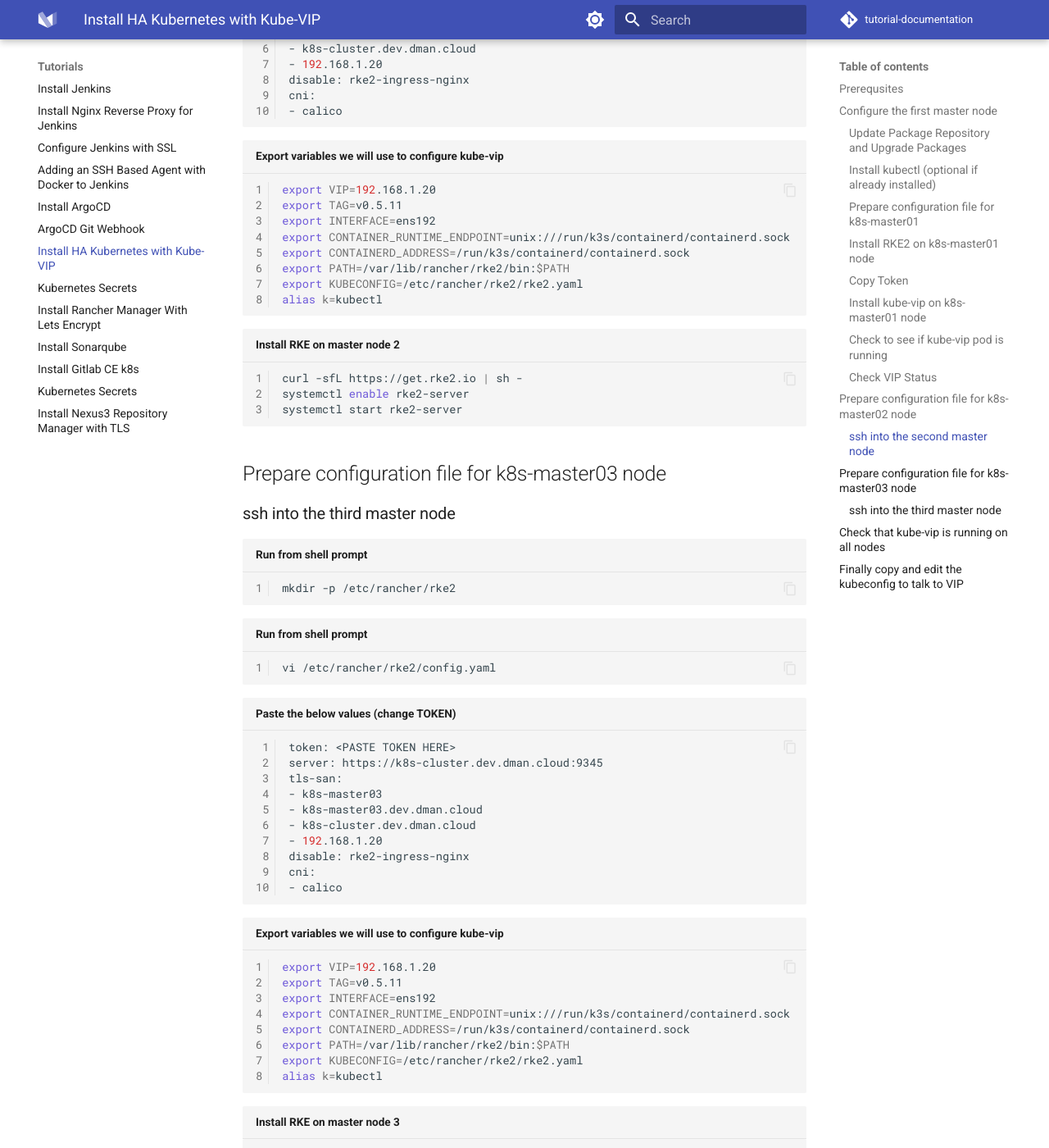
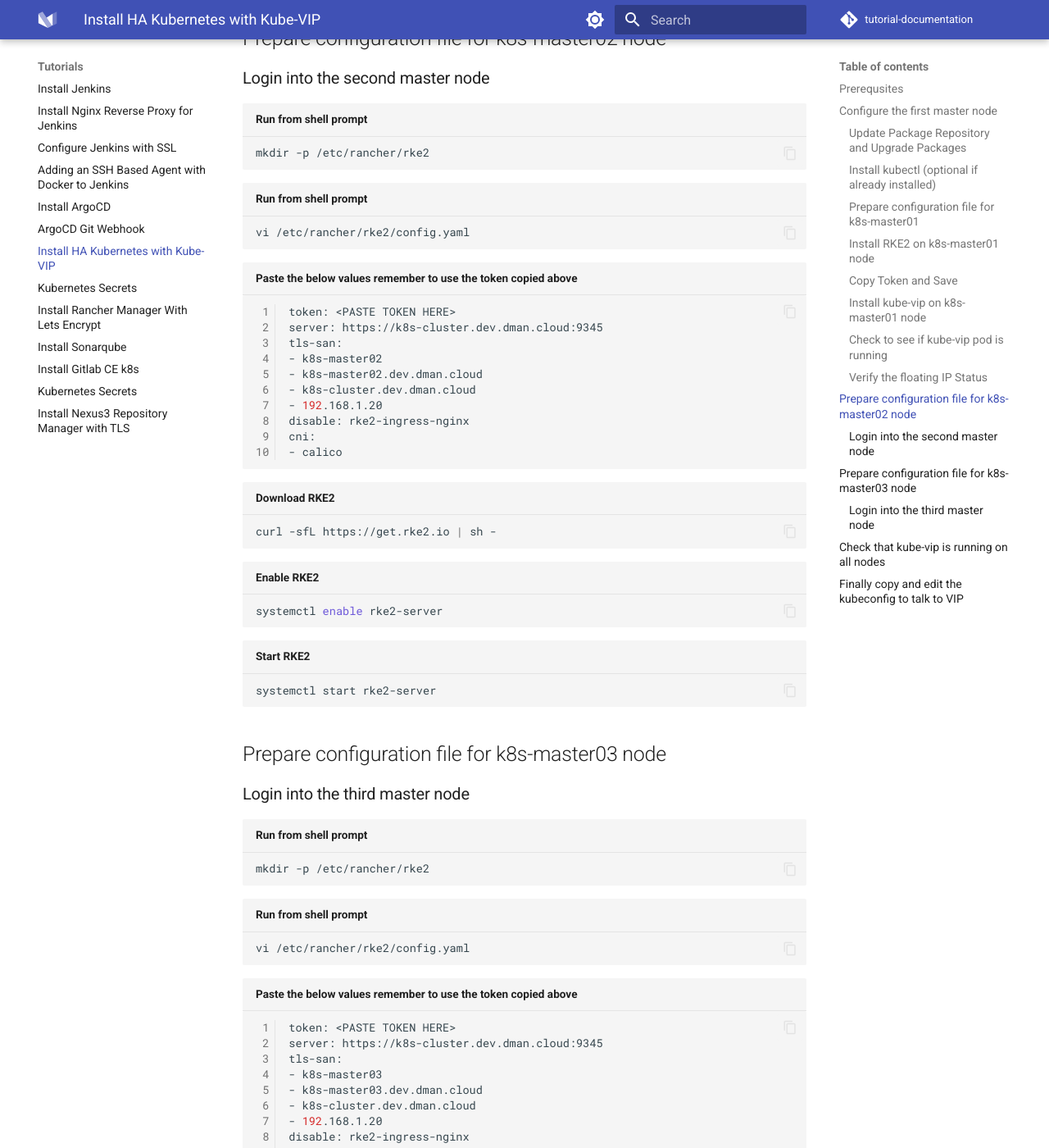
Before and after one commit to dmancloud/tutorial-documentation, an MkDocs documentation site: the page built from docs/ha-kubernetes-cluster-with-rke2.md, in a window 1280 px wide and 1400 px high, scrolled down 3436 px. Shown: the whole window at 82% size. Built offline with MkDocs 1.6.1 and Material for MkDocs 9.7.7, drawn with Linux system fonts in a browser that asks for light colours; comment, search, counter and statistics services are not loaded; the version menu is left out; some of the changed text lies outside the part shown.

Commit message:
cleaned up the markdown and fixed some steps

````diff
--- a/docs/ha-kubernetes-cluster-with-rke2.md
+++ b/docs/ha-kubernetes-cluster-with-rke2.md
@@ -2,26 +2,24 @@
 kube-vip provides Kubernetes clusters with a virtual IP and load balancer for both the control plane (for building a highly-available cluster) and Kubernetes Services of type LoadBalancer without relying on any external hardware or software.
 ## Prerequsites
 
-``` text
-1) Three (3) Virtual Machines with Static IPs
-```
-``` text
-2) DNS configured for each of the nodes
-```
 
-``` text
-3) Floating IP Address (VIP)
-```
+!!! tip "System Requirements"
+    Three (3) linux virtual machines with statically configured IPs. It is recommended that the virtual machines have an **A Record** pointing to the IP address of the host.
 
-``` text
-4) DNS configured for Floating Hostname/IP
-```
+    A floating IP Address for the Virtual IP to access the cluster. It is recommended that to have an **A Record** pointing to the floating IP Address.
+
+
+
+
 
 ## Configure the first master node
 ### Update Package Repository and Upgrade Packages
-``` shell title="Run from shell prompt" linenums="1"
+``` shell title="Run from shell prompt"
 sudo apt-get update && sudo apt upgrade -y
-sudo apt-get -y install gnupg2 ca-certificates curl apt-transport-https iptables
+```
+```sh title="Run from shell prompt"
+sudo apt-get -y install gnupg2 ca-certificates \
+curl apt-transport-https iptables
 ```
 
 ### Install kubectl (optional if already installed)
@@ -36,10 +34,10 @@
 ```
 
 ### Prepare configuration file for k8s-master01
-``` shell title="Run from shell prompt" linenums="1"
+``` shell title="Run from shell prompt"
 mkdir -p /etc/rancher/rke2
 ```
-``` shell title="Run from shell prompt" linenums="1"
+``` shell title="Run from shell prompt"
 vi /etc/rancher/rke2/config.yaml
 ```
 ``` shell title="Paste the below contents" linenums="1"
@@ -53,6 +51,7 @@
 - calico
 ```
 
+
 ### Install RKE2 on k8s-master01 node
 ``` shell title="Export variables we will use to configure kube-vip" linenums="1"
 export VIP=192.168.1.20
@@ -63,24 +62,35 @@
 export PATH=/var/lib/rancher/rke2/bin:$PATH
 export KUBECONFIG=/etc/rancher/rke2/rke2.yaml
 ```
-``` shell title="Let's create an alias to save us some time" linenums="1"
+``` shell title="Let's create an alias to save us some time"
 alias k=kubectl
 ```
-``` shell title="Install RKE on master node 1" linenums="1"
+
+``` shell title="Install RKE2 on master node 1"
 curl -sfL https://get.rke2.io | sh -
+```
+```sh
 systemctl enable rke2-server
+```
+``` shell
 systemctl start rke2-server
 ```
-### Copy Token
-``` shell title="Run from shell prompt" linenums="1"
+
+### Copy Token and Save
+``` shell title="Run from shell prompt"
 cat /var/lib/rancher/rke2/server/token
 ```
 ### Install kube-vip on k8s-master01 node
-``` shell title="Run from shell prompt" linenums="1"
+``` shell title="Configure roles for kube-vip"
 curl -s https://kube-vip.io/manifests/rbac.yaml > /var/lib/rancher/rke2/server/manifests/kube-vip-rbac.yaml
+```
+``` shell title="Pull latest kube-vip"
 crictl pull docker.io/plndr/kube-vip:$TAG
+```
+``` shell title="Create an alias for kube-vip to save time"
 alias kube-vip="ctr --namespace k8s.io run --rm --net-host docker.io/plndr/kube-vip:$TAG vip /kube-vip"
-
+```
+``` shell title="Creat a daemonset manifest to run kube-vip"
 kube-vip manifest daemonset \
 --arp \
 --interface $INTERFACE \
@@ -91,24 +101,28 @@
 --services \
 --inCluster | tee /var/lib/rancher/rke2/server/manifests/kube-vip.yaml
 ```
+
 ### Check to see if kube-vip pod is running
-``` shell title="Run from shell prompt" linenums="1"
+``` shell title="Find the running kube-vip pods"
 kubectl get pod -n kube-system | grep kube-vip
-kubectl logs --tail 100 -n kube-system <pod_from_above> | | grep -i broad
 ```
-### Check VIP Status
-``` shell title="Run from shell prompt" linenums="1"
+``` shell title="Find the node elected as leader"
+kubectl logs --tail 100 -n kube-system <pod_from_above> | grep -i leader
+```
+### Verify the floating IP Status
+``` shell title="Run from shell prompt"
 ping 192.168.1.20
 ```
+
 ## Prepare configuration file for k8s-master02 node
-### ssh into the second master node
-``` shell title="Run from shell prompt" linenums="1"
+### Login into the second master node
+``` shell title="Run from shell prompt"
 mkdir -p /etc/rancher/rke2
 ```
-``` shell title="Run from shell prompt" linenums="1"
+``` shell title="Run from shell prompt"
 vi /etc/rancher/rke2/config.yaml
 ```
-``` shell title="Paste the below values (change TOKEN)" linenums="1"
+``` shell title="Paste the below values remember to use the token copied above" linenums="1"
 token: <PASTE TOKEN HERE>
 server: https://k8s-cluster.dev.dman.cloud:9345
 tls-san:
@@ -120,32 +134,26 @@
 cni:
 - calico
 ```
-``` shell title="Export variables we will use to configure kube-vip" linenums="1"
-export VIP=192.168.1.20
-export TAG=v0.5.11
-export INTERFACE=ens192
-export CONTAINER_RUNTIME_ENDPOINT=unix:///run/k3s/containerd/containerd.sock
-export CONTAINERD_ADDRESS=/run/k3s/containerd/containerd.sock
-export PATH=/var/lib/rancher/rke2/bin:$PATH
-export KUBECONFIG=/etc/rancher/rke2/rke2.yaml
-alias k=kubectl
+
+``` shell title="Download RKE2"
+curl -sfL https://get.rke2.io | sh -
 ```
-``` shell title="Install RKE on master node 2" linenums="1"
-curl -sfL https://get.rke2.io | sh -
+``` shell title="Enable RKE2"
 systemctl enable rke2-server
+```
+``` shell title="Start RKE2"
 systemctl start rke2-server
-
 ```
 
 ## Prepare configuration file for k8s-master03 node
-### ssh into the third master node
-``` shell title="Run from shell prompt" linenums="1"
+### Login into the third master node
+``` shell title="Run from shell prompt"
 mkdir -p /etc/rancher/rke2
 ```
-``` shell title="Run from shell prompt" linenums="1"
+``` shell title="Run from shell prompt"
 vi /etc/rancher/rke2/config.yaml
 ```
-``` shell title="Paste the below values (change TOKEN)" linenums="1"
+``` shell title="Paste the below values remember to use the token copied above" linenums="1"
 token: <PASTE TOKEN HERE>
 server: https://k8s-cluster.dev.dman.cloud:9345
 tls-san:
@@ -157,33 +165,31 @@
 cni:
 - calico
 ```
-``` shell title="Export variables we will use to configure kube-vip" linenums="1"
-export VIP=192.168.1.20
-export TAG=v0.5.11
-export INTERFACE=ens192
-export CONTAINER_RUNTIME_ENDPOINT=unix:///run/k3s/containerd/containerd.sock
-export CONTAINERD_ADDRESS=/run/k3s/containerd/containerd.sock
-export PATH=/var/lib/rancher/rke2/bin:$PATH
-export KUBECONFIG=/etc/rancher/rke2/rke2.yaml
-alias k=kubectl
+
+``` shell title="Download RKE2"
+curl -sfL https://get.rke2.io | sh -
 ```
-``` shell title="Install RKE on master node 3" linenums="1"
-curl -sfL https://get.rke2.io | sh -
+``` shell title="Enable RKE2"
 systemctl enable rke2-server
+```
+``` shell title="Start RKE2"
 systemctl start rke2-server
 ```
+
 ## Check that kube-vip is running on all nodes
 Go back to master node 1 where we installed kubectl
-``` shell title="Run from shell prompt" linenums="1"
+``` shell title="Run from shell prompt"
 kubectl get pod -n kube-system | grep kube-vip
 ```
 ## Finally copy and edit the kubeconfig to talk to VIP
-``` shell title="Run from shell prompt" linenums="1"
+``` shell title="Run from shell prompt"
 cp /etc/rancher/rke2/rke2.yaml .
+```
+``` shell title="Run from shell prompt"
 vi rke2.yaml
 ```
 Edit Server Address: https://127.0.0.1:6443 and replace with VIP
-``` shell title="Run from shell prompt" linenums="1"
+``` shell title="Run from shell prompt"
 kubectl --kubeconfig ./rke2.yaml get nodes
 ```
 
````
